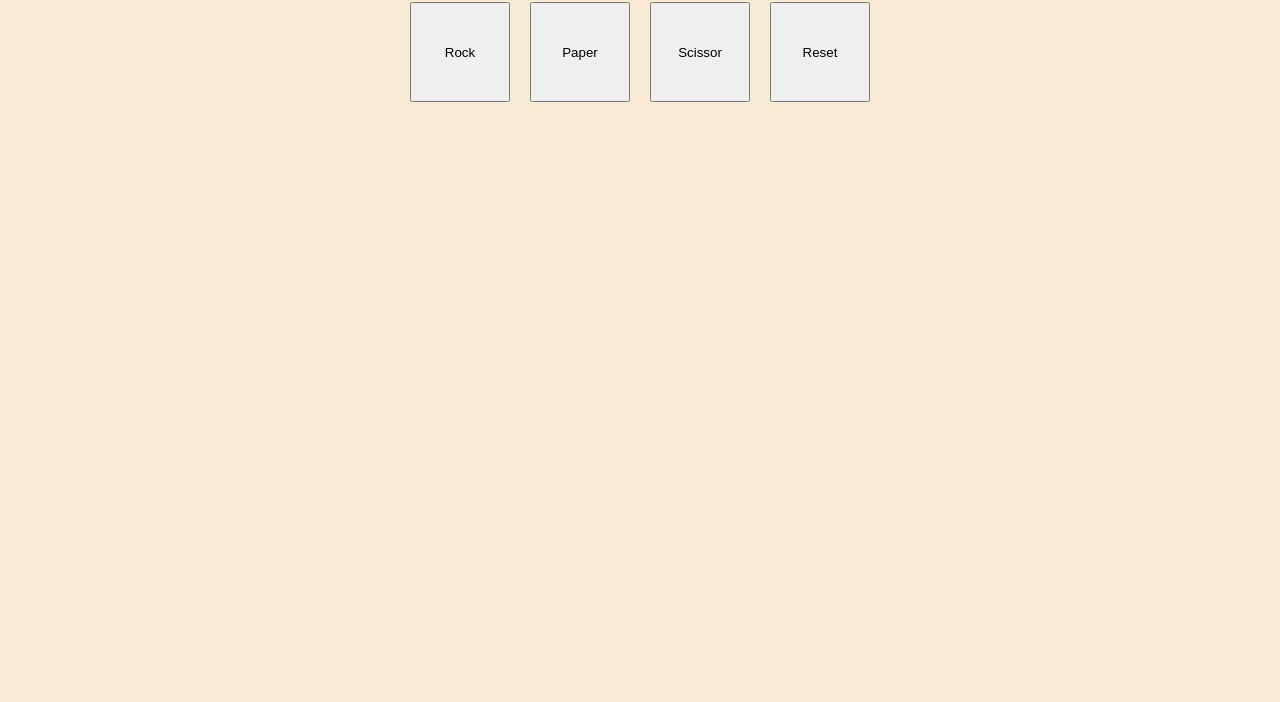
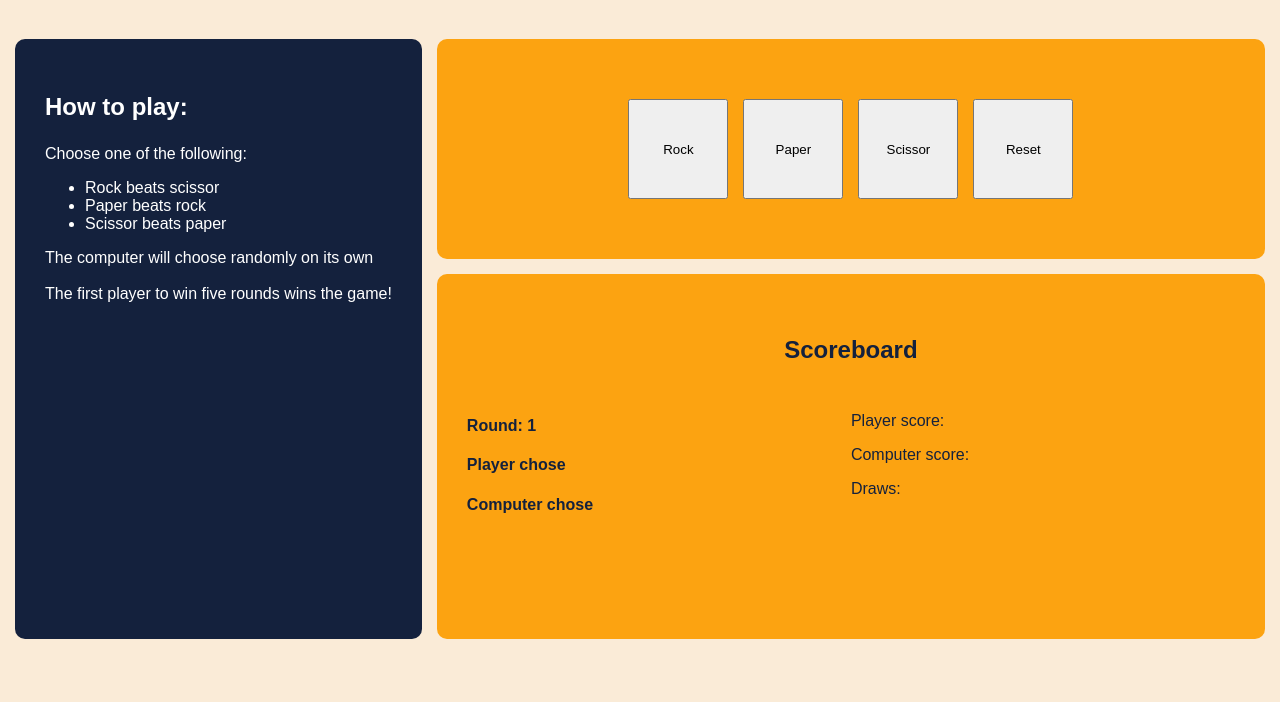
Before and after one commit to tobias-horn/rock_paper_scissor, a plain HTML site: page index.html in a window 1280 px wide. Shown: the part 98-800 px from the top of the page. Drawn offline with Linux system fonts and the light colour scheme.

Commit message:
impoved UI and code readibility + minor bug fixes

```diff
--- a/index.html
+++ b/index.html
@@ -10,22 +10,58 @@
 </head>
 <body>
 
-<h2 id="winner"></h2>
+    <h1>Rock Paper Scissor</h1>
+
+<div class="wrapper">
+    <div class="instructions">
+
+        <h3><b>How to play:</b></h3>
+        <p>Choose one of the following:</p>
+        <ul>
+            <li>Rock beats scissor</li>
+            <li>Paper beats rock</li>
+            <li>Scissor beats paper</li>
+        </ul>
+        <p>The computer will choose randomly on its own <br><br>
+        The first player to win five rounds wins the game!</p>
+
+    </div>
+
+    <div class="controls-wrapper">
+
+            <div class="tile-child">
 
                 <div class="button-container">
                     <button id="rock">Rock</button>
                     <button id="paper">Paper</button>
                     <button id="scissor">Scissor</button>
                     <button id="reset">Reset</button>
-
+                </div>
 
             </div>
-<div class="info-container">
-<h4 id="player-choice"></h4>
-<h4 id="computer-choice"></h4>
+
+        <div class="tile-child scoreboard">
+
+            <h4 class="heading">Scoreboard</h4>
+
+            <div class="round-wrapper">
+                <div class="current-round">
+                    <h4>Round: <span id="current-round">1</span></h4>
+                    <h4>Player chose <span class="score-display" id="player-choice"></span></h4>
+                    <h4>Computer chose <span class="score-display" id="computer-choice"></span></h4>
                     <h4 id="game-result"></h4>
-<p id="player-score"></p>
-<p id="computer-score"></p>
                 </div>
+
+                <div class="result">
+                    <p>Player score:  <span id="player-score"></span></p>
+                    <p>Computer score: <span id="computer-score"></span></p>
+                    <p>Draws: <span id="draws"></span></p>
+                    <h2 id="winner"></h2>
+                </div>
+            </div>
+        </div>
+    </div>
+</div>
+
 </body>
 </html>
--- a/script.js
+++ b/script.js
@@ -1,7 +1,11 @@
+
+// initializing vars to keep track of score
 
 let playerScore = 0;
 let computerScore = 0;
 let draw = 0;
+let currentRound = 0;
+
 
 // randomly selects and returns rock / paper / scissor
 function computerSelection() {
@@ -10,31 +14,34 @@ function computerSelection() {
 
     return computerRandomChoices[getRandomChoices];
 
-}
+};
 
 
-// connecting nodes to constant
+// button nodes to constants
 const rock = document.getElementById('rock');
 const paper = document.getElementById('paper');
 const scissors = document.getElementById('scissor');
 const resetBtn = document.getElementById("reset");
 
 
-
-
 // evaluates winner based on computer selection and player selection
 // -> displays either "computer wins", "user wins", or "tie" into #game-result
+// and adjusts the scoreboard accordingly
 
 function playRound(playerSelection, computerSelection) {
 
-    document.getElementById("player-choice").innerHTML = "Player chose " + playerSelection;
+    currentRound ++;
 
-    document.getElementById("computer-choice").innerHTML = "Computer chose " + computerSelection;
+    document.getElementById("current-round").innerHTML = currentRound;
+
+    document.getElementById("player-choice").innerHTML = playerSelection;
+
+    document.getElementById("computer-choice").innerHTML = computerSelection;
 
     if (playerSelection === computerSelection){
     draw++;
     document.getElementById("game-result").innerHTML ="Both chose " + playerSelection + ". It's a tie.";
-    console.log("draw");
+    document.getElementById("draws").innerHTML = draw;
     }
 
 
@@ -80,6 +87,9 @@ function playRound(playerSelection, computerSelection) {
 
 }
 
+
+// displays winner after five rounds
+
 function game(playerChoice) {
 
 let player = playerChoice;
@@ -87,16 +97,16 @@ let computer = computerSelection();
 
 playRound(player, computer);
 
+document.getElementById("winner").innerHTML = ""
 if (playerScore === 5) {
     document.getElementById("winner").innerHTML = "Player won 5 rounds";
 } else if (computerScore === 5) {
     document.getElementById("winner").innerHTML = "Computer won 5 rounds";
 }
-document.getElementById("player-score").innerHTML = "Player Score: " + playerScore;
-document.getElementById("computer-score").innerHTML = "Computer Score: " + computerScore;
+document.getElementById("player-score").innerHTML = playerScore;
+document.getElementById("computer-score").innerHTML = computerScore;
 
 };
-
 
 
 // calls the game function
--- a/style.css
+++ b/style.css
@@ -1,30 +1,85 @@
+
+
 body {
     background-color: antiquewhite;
+    font-family: sans-serif;
+    box-sizing: border-box;
+
+}
+
+h1 {
+    text-align: center;
+    margin: 50px 0;
+}
+
+.wrapper {
+    display: flex;
+    max-width: 1250px;
+    margin: 0 auto;
+    gap: 15px;
+    height: 600px;
+}
+
+.instructions {
+    max-width: 400px;
+    background-color: #14213d;
+    padding: 30px;
+    color: white;
+    border-radius: 10px;
+}
+
+.instructions h3 {
+    font-size: 1.5rem;
+}
+
+.tile-child {
+    background-color: #fca311;
+    padding: 30px;
+    border-radius: 10px;
+}
+
+.scoreboard {
+    flex-grow: 1;
+    margin: 0;
+}
+
+.controls-wrapper {
+flex-grow: 1;
+display: flex;
+flex-direction: column;
+gap: 15px;
+color: #14213d;
+border-radius: 10px;
 
 }
 
 .button-container {
-
-display: flex;
-gap: 20px;
-justify-content: center;
-margin-top: 10vh;
-
-
+    display: flex;
+    justify-content: center;
+    gap: 15px;
+    align-items: center;
+    height: 160px;
 }
 
 .button-container button {
     width: 100px;
     height: 100px;
-
 }
 
-.info-container {
-
-text-align: center;
+.scoreboard .heading  {
+    font-size: 1.5rem;
+    text-align: center;
 }
 
-#winner {
-    text-align: center;
-    margin-top: 100px;
+
+.currentRound, .result {
+ flex-grow: 1;
 }
+
+.round-wrapper {
+    display: flex;
+}
+
+.current-round {
+    width: 50%;
+}
```
Also changed, not shown: 1 other file. Lines whose indentation alone changed are shown as unchanged.
